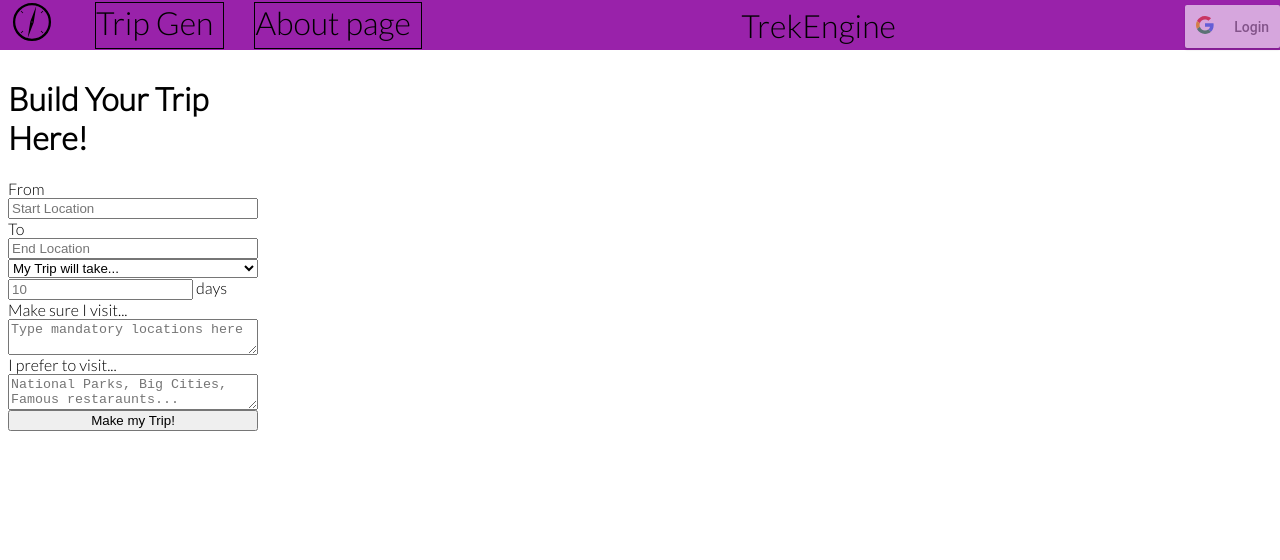
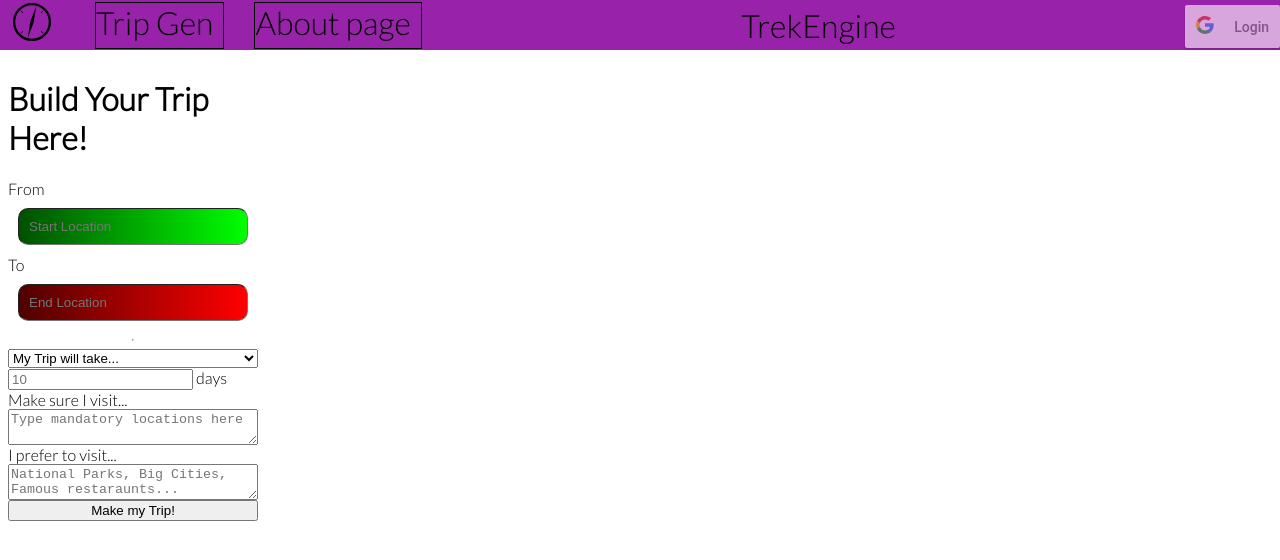
Before and after one commit to cooper-ece-366/Gregory-Gavri-Ayden, a React (Create React App) app in the folder trek-engine-app/: page /tripgen in a window 1280 px wide. Shown: the top 560 px of the page. Built offline with nearby package versions, Linux system fonts and the light colour scheme.

Commit message:
my attempt at styling

```diff
--- a/trek-engine-app/src/Components/TripGen/TripForm/index.js
+++ b/trek-engine-app/src/Components/TripGen/TripForm/index.js
@@ -12,7 +12,23 @@ const styleSheet = {
         display: "flex",
         flexDirection: "row"
     },
+    textInput: {
+        margin: "10px",
+        padding: "10px",
+    },
     startInput: {
+        borderRadius: "10px",
+        borderWidth: "1px",
+        background: "linear-gradient(to right, #005000, #00ff00)",
+        borderImageSlice: "1",
+        color: "white",
+    },
+    endInput: {
+        borderRadius: "10px",
+        borderWidth: "1px",
+        background: "linear-gradient(to right, #500000, #ff0000)",
+        borderImageSlice: "1",
+        color: "white",
     }
 }
 
@@ -47,9 +63,10 @@ const TripForm = (props) => {
             <h1>Build Your Trip Here!</h1>
             <form style={styleSheet.form}>
                 From
-                <input type="text" placeholder="Start Location" style={styleSheet.startInput}></input>
+                <input type="text" placeholder="Start Location" style={{...styleSheet.startInput, ...styleSheet.textInput}}></input>
                 To
-                <input type="text" placeholder="End Location"></input>
+                <input type="text" placeholder="End Location" style={{...styleSheet.endInput, ...styleSheet.textInput}}></input>
+                <hr/>
                 <select onChange={handleDurationChange}>
                     <option value="0">My Trip will take...</option>
                     <option value="1">My trip will start on...</option>
```
